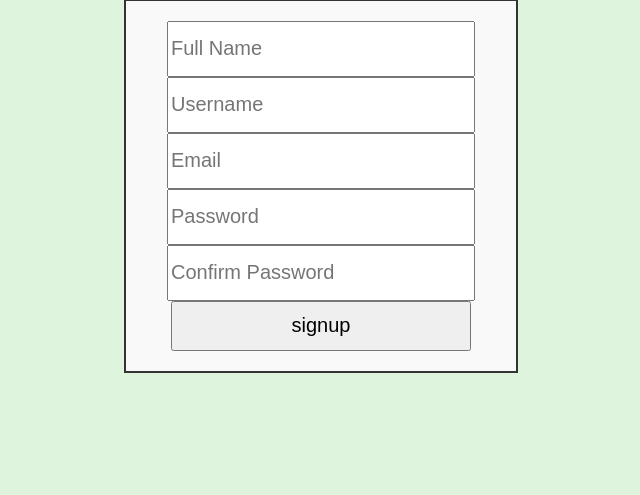
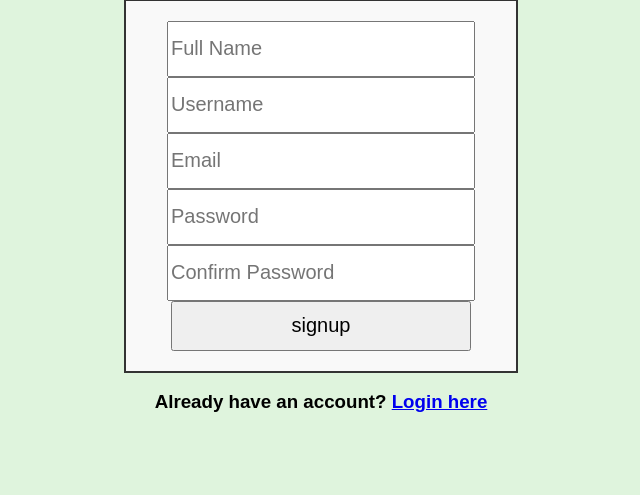
Before and after one commit to 1221109578/Git-Exercise-LetsD-part, a Flask app: page /signup in a window 1280 px wide. Shown: the part 235-730 px from the top of the page, without its empty margins (319-959 px from the left). Run offline with Flask 3, Linux system fonts and the light colour scheme.

Commit message:
Added url for stuff

```diff
--- a/websites/templates/login.html
+++ b/websites/templates/login.html
@@ -26,7 +26,7 @@
                 </ul>
             </div>
             <div class="auth-buttons">
-                <a href="/signup.html">Sign up</a>
+                <a href="{{url_for('signup')}}">Sign up</a>
             </div>
         </nav>
     </header>
@@ -43,7 +43,7 @@
             </form>
         </div>
         <div>
-            <h3>dont have an account yet? <a href="/signup">Sign up here</a></h3>
+            <h3>dont have an account yet? <a href="{{url_for('signup')}}">Sign up here</a></h3>
         </div>
     </div>
 
--- a/websites/templates/signup.html
+++ b/websites/templates/signup.html
@@ -26,7 +26,7 @@
                 </ul>
             </div>
             <div class="auth-buttons">
-                <a href="/login.html">Login</a>
+                <a href="{{url_for('login')}}">Login</a>
             </div>
         </nav>
     </header>
@@ -45,7 +45,10 @@
                 <input type="submit" value="signup">
             </form>
         </div>
+        <div>
+            <h3>Already have an account? <a href="{{url_for('login')}}">Login here</a></h3>
+        </div>
+
     </div>
-
 </body>
 </html>
```
